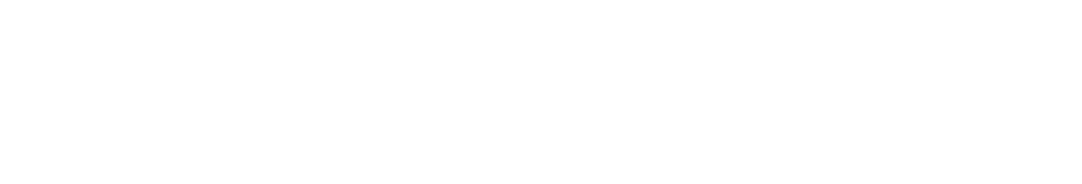
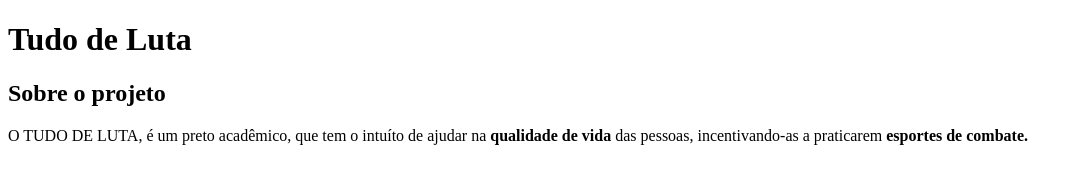
Before and after one commit to Matheus-Assuncao/tudoDeLuta, a plain HTML site: page src/index.html in a window 1280 px wide. Shown: the whole page, without its empty margins (0-1082 px from the left). Drawn offline with Linux system fonts and the light colour scheme.

Commit message:
começando o conteúdo

```diff
--- a/src/index.html
+++ b/src/index.html
@@ -4,8 +4,15 @@
     <meta charset="UTF-8">
     <meta name="viewport" content="width=device-width, initial-scale=1.0">
     <title>Tudo de Luta</title>
+    <link rel="stylesheet" href="style.css">
 </head>
 <body>
-
+    <header>
+        <h1>Tudo de Luta</h1>
+    </header>
+    <main>
+        <h2>Sobre o projeto</h2>
+        <p>O TUDO DE LUTA, é um preto acadêmico, que tem o intuíto de ajudar na <strong>qualidade de vida</strong> das pessoas, incentivando-as a praticarem <strong>esportes de combate.</strong></p>
+    </main>
 </body>
 </html>
```
Also changed, not shown: src/style.css (added).
